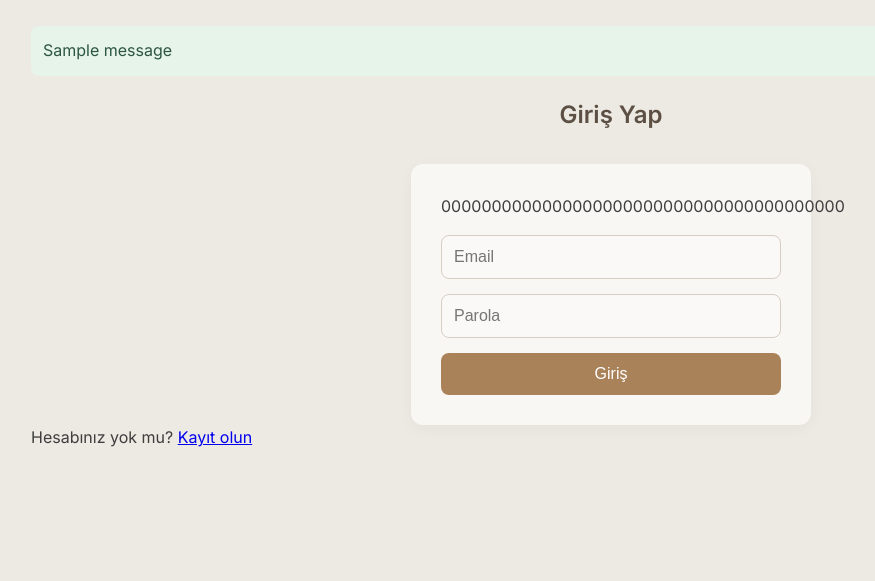
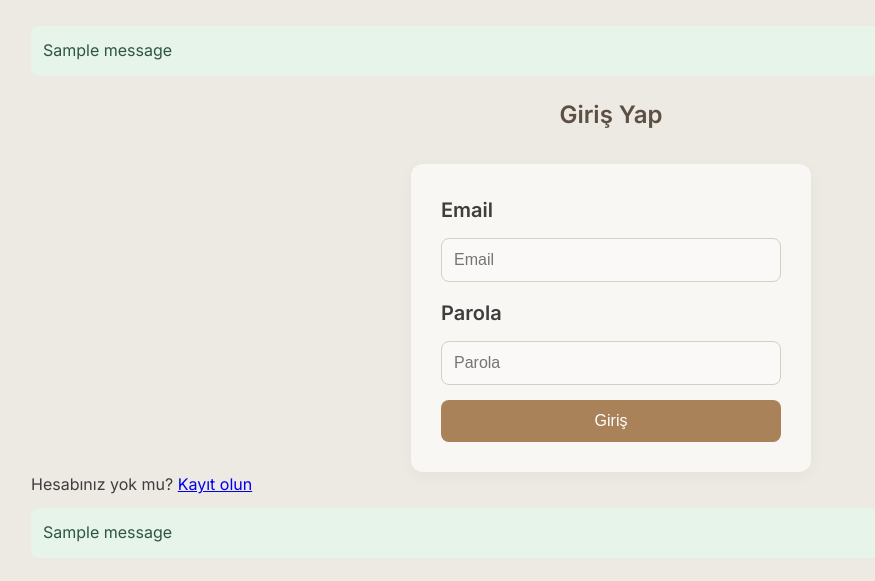
Before and after one commit to ozancolhak/psikolograndevu, a Flask app: template templates/login.html in a window 1280 px wide. Shown: the part 142-723 px from the top of the page, without its empty margins (29-904 px from the left). Run offline with Flask 3, Linux system fonts and the light colour scheme; the template is opened without the code that fills it, so the values that code supplies are empty; one stand-in notice (Sample message) is shown; some libraries are stand-ins or nearby versions.

Commit message:
Update login.html

```diff
--- a/templates/login.html
+++ b/templates/login.html
@@ -4,15 +4,28 @@
 <h2>Giriş Yap</h2>
 
 <form method="post" class="form-login">
-    {{ csrf_token() }}  <!-- CSRF koruması -->
-    <input type="email" name="email" placeholder="Email" required autocomplete="email" />
-    <input type="password" name="parola" placeholder="Parola" required autocomplete="current-password" />
+    <input type="hidden" name="csrf_token" value="{{ csrf_token }}">
+
+    <div class="form-group">
+        <label for="email">Email</label>
+        <input id="email" type="email" name="email" placeholder="Email" required autocomplete="email">
+    </div>
+
+    <div class="form-group">
+        <label for="parola">Parola</label>
+        <input id="parola" type="password" name="parola" placeholder="Parola" required autocomplete="current-password">
+    </div>
+
     <button type="submit">Giriş</button>
 </form>
 
 <p>Hesabınız yok mu? <a href="{{ url_for('register') }}">Kayıt olun</a></p>
 
-{% if error %}
-<div class="flash flash-error">{{ error }}</div>
-{% endif %}
+{% with messages = get_flashed_messages(with_categories=true) %}
+  {% if messages %}
+    {% for category, message in messages %}
+      <div class="flash flash-{{ category }}">{{ message }}</div>
+    {% endfor %}
+  {% endif %}
+{% endwith %}
 {% endblock %}
```
